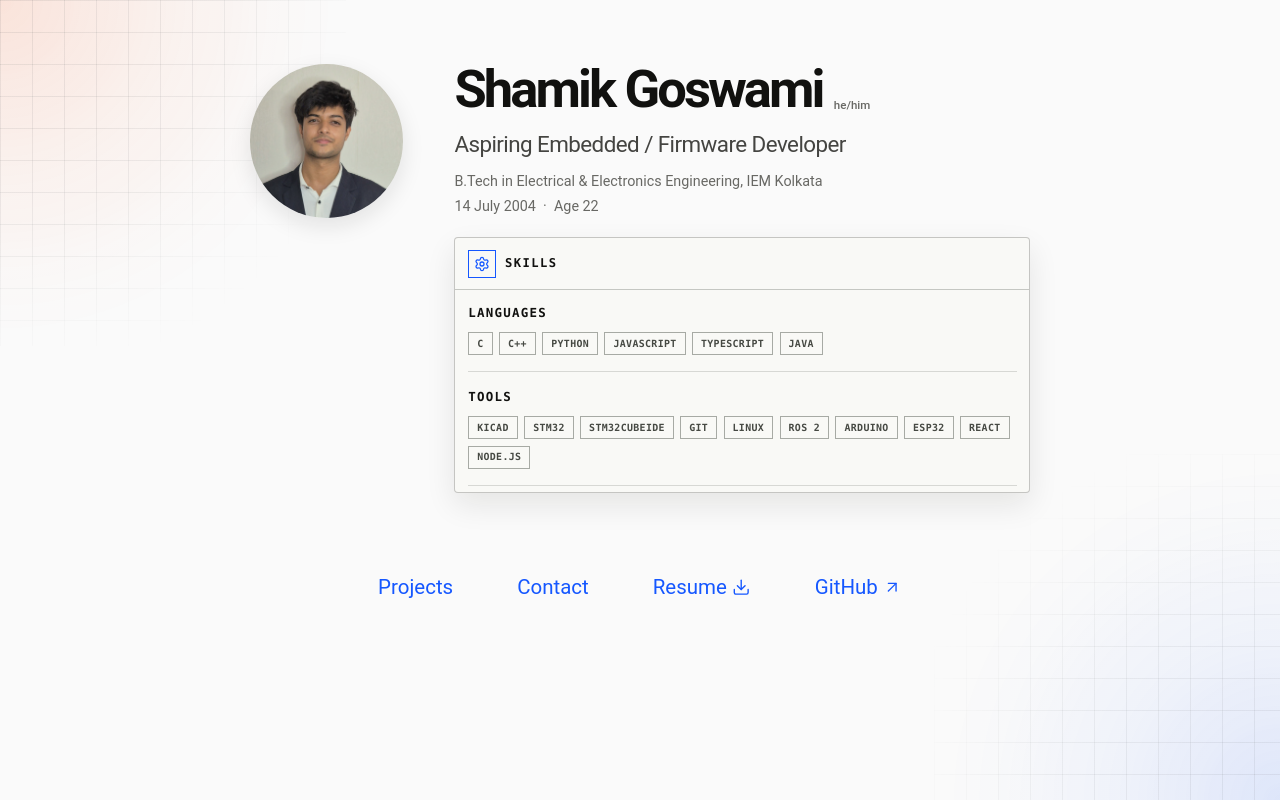
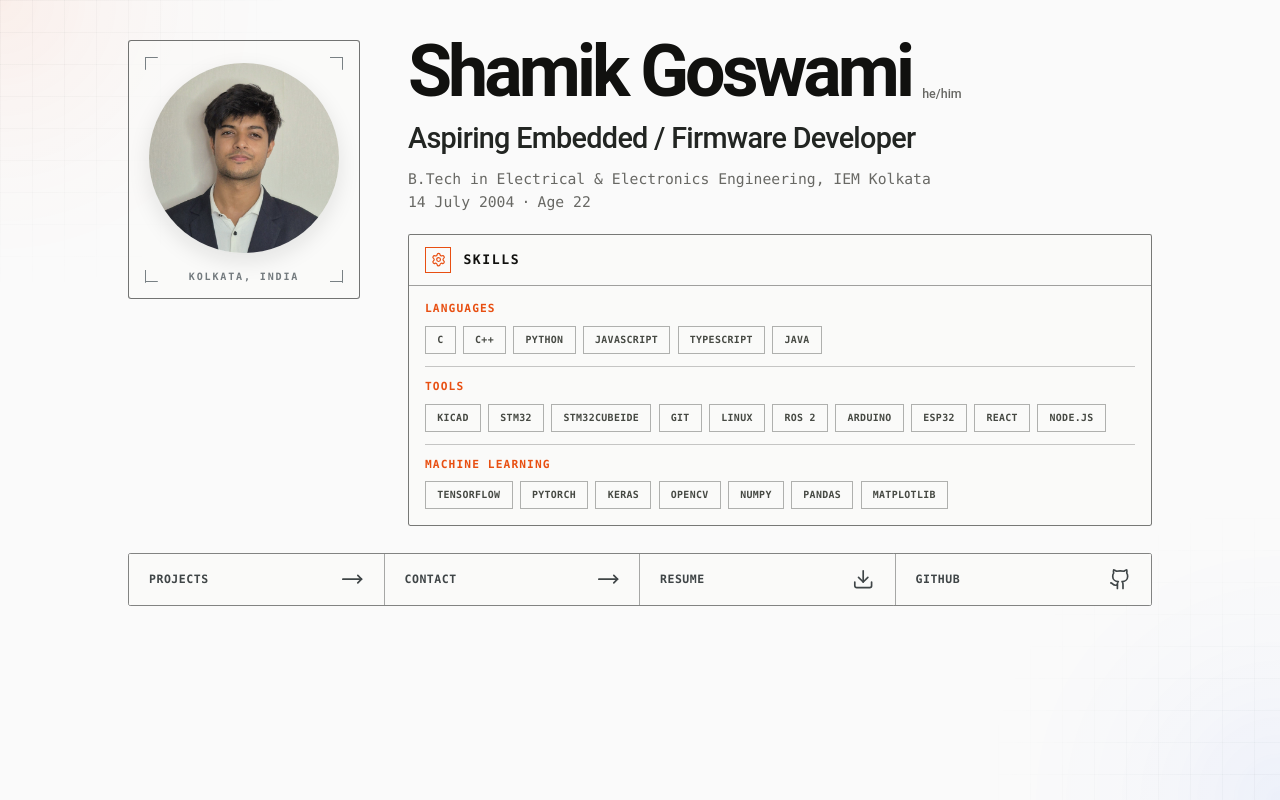
Before and after one commit to shamikspeare/portfolio, a React (Vite) app in the folder client/: page / in a window 1280 px wide. Built offline with nearby package versions, Linux system fonts and the light colour scheme.

Commit message:
Refine responsive portfolio layout and navigation styling

```diff
--- a/client/src/index.css
+++ b/client/src/index.css
@@ -49,7 +49,7 @@ body,
 
 body {
   margin: 0;
-  min-width: 320px;
+  min-width: 280px;
   color: var(--ink);
   background: var(--paper);
 }
@@ -69,33 +69,33 @@ a { color: inherit; text-decoration: none; }
   content: "";
   position: fixed;
   z-index: 0;
-  width: clamp(16rem, 27vw, 25rem);
+  width: clamp(12rem, 22vw, 19rem);
   aspect-ratio: 1;
   pointer-events: none;
-  background-size: 32px 32px, 32px 32px, 100% 100%;
-  background-repeat: repeat, repeat, no-repeat;
 }
 
 .site-shell::before {
   top: 0;
   left: 0;
   background-image:
-    linear-gradient(rgba(68, 72, 76, 0.10) 1px, transparent 1px),
-    linear-gradient(90deg, rgba(68, 72, 76, 0.10) 1px, transparent 1px),
-    radial-gradient(circle at top left, rgba(255, 90, 25, 0.14), transparent 70%);
-  -webkit-mask-image: radial-gradient(circle at top left, #000 0%, rgba(0, 0, 0, 0.72) 48%, transparent 78%);
-  mask-image: radial-gradient(circle at top left, #000 0%, rgba(0, 0, 0, 0.72) 48%, transparent 78%);
+    radial-gradient(circle at top left, rgba(255, 90, 25, 0.07), transparent 70%),
+    linear-gradient(rgba(69, 78, 82, 0.045) 1px, transparent 1px),
+    linear-gradient(90deg, rgba(69, 78, 82, 0.045) 1px, transparent 1px);
+  background-size: 100% 100%, 32px 32px, 32px 32px;
+  -webkit-mask-image: radial-gradient(circle at top left, #000 0%, rgba(0, 0, 0, 0.55) 46%, transparent 76%);
+  mask-image: radial-gradient(circle at top left, #000 0%, rgba(0, 0, 0, 0.55) 46%, transparent 76%);
 }
 
 .site-shell::after {
   right: 0;
   bottom: 0;
   background-image:
-    linear-gradient(rgba(68, 72, 76, 0.09) 1px, transparent 1px),
-    linear-gradient(90deg, rgba(68, 72, 76, 0.09) 1px, transparent 1px),
-    radial-gradient(circle at bottom right, rgba(21, 87, 255, 0.12), transparent 70%);
-  -webkit-mask-image: radial-gradient(circle at bottom right, #000 0%, rgba(0, 0, 0, 0.68) 48%, transparent 78%);
-  mask-image: radial-gradient(circle at bottom right, #000 0%, rgba(0, 0, 0, 0.68) 48%, transparent 78%);
+    radial-gradient(circle at bottom right, rgba(21, 87, 255, 0.06), transparent 70%),
+    linear-gradient(rgba(69, 78, 82, 0.04) 1px, transparent 1px),
+    linear-gradient(90deg, rgba(69, 78, 82, 0.04) 1px, transparent 1px);
+  background-size: 100% 100%, 32px 32px, 32px 32px;
+  -webkit-mask-image: radial-gradient(circle at bottom right, #000 0%, rgba(0, 0, 0, 0.5) 46%, transparent 76%);
+  mask-image: radial-gradient(circle at bottom right, #000 0%, rgba(0, 0, 0, 0.5) 46%, transparent 76%);
 }
 
 .hero {
@@ -121,6 +121,12 @@ a { color: inherit; text-decoration: none; }
   gap: clamp(1.75rem, 4vw, 3.75rem);
   animation: reveal 0.8s cubic-bezier(.2, .75, .2, 1) both;
 }
+
+.profile-card {
+  flex: 0 0 auto;
+}
+
+.profile-location { display: none; }
 
 .hero-copy {
   min-width: 0;
@@ -319,7 +325,7 @@ a { color: inherit; text-decoration: none; }
 
 .skill-group h2 {
   margin: 0 0 0.55rem;
-  color: #11110f;
+  color: #e84f12;
   font-family: ui-monospace, SFMono-Regular, Menlo, Monaco, Consolas, monospace;
   font-size: 0.64rem;
   font-weight: 800;
@@ -357,6 +363,17 @@ a { color: inherit; text-decoration: none; }
 .hero-nav svg {
   width: 0.9em;
   height: 0.9em;
+}
+
+.hero-nav .nav-long-arrow {
+  width: 1.4rem;
+  height: 1.4rem;
+}
+
+.hero-nav .nav-action-icon {
+  width: 1.4rem;
+  height: 1.4rem;
+  flex: 0 0 auto;
 }
 
 .hero-nav a:focus,
@@ -720,15 +737,196 @@ a { color: inherit; text-decoration: none; }
   to { opacity: 1; transform: translateY(0); }
 }
 
-@media (min-width: 641px) {
-  .skill-group h2 { font-size: 0.78rem; }
-
+@media (min-width: 900px) {
   .hero {
+    align-items: center;
     justify-content: flex-start;
-    padding-top: 8vh;
-    padding-bottom: clamp(4rem, 10vh, 8rem);
+    padding: clamp(2rem, 5vh, 3.25rem) clamp(1.5rem, 5vw, 5rem) 2.25rem;
   }
 
+  .hero-intro {
+    width: min(100%, 64rem);
+    display: grid;
+    grid-template-columns: minmax(13rem, 14.5rem) minmax(0, 1fr);
+    gap: clamp(2rem, 4vw, 3rem);
+    align-items: start;
+  }
+
+  .profile-card {
+    position: relative;
+    width: 100%;
+    padding: 1.35rem 1.15rem 0.9rem;
+    border: 1px solid rgba(31, 33, 31, 0.62);
+    border-radius: 0.2rem;
+    background:
+      linear-gradient(#788084, #788084) 1rem 1rem / 0.8rem 1px no-repeat,
+      linear-gradient(#788084, #788084) 1rem 1rem / 1px 0.8rem no-repeat,
+      linear-gradient(#788084, #788084) calc(100% - 1rem) 1rem / 0.8rem 1px no-repeat,
+      linear-gradient(#788084, #788084) calc(100% - 1rem) 1rem / 1px 0.8rem no-repeat,
+      linear-gradient(#788084, #788084) 1rem calc(100% - 1rem) / 0.8rem 1px no-repeat,
+      linear-gradient(#788084, #788084) 1rem calc(100% - 1rem) / 1px 0.8rem no-repeat,
+      linear-gradient(#788084, #788084) calc(100% - 1rem) calc(100% - 1rem) / 0.8rem 1px no-repeat,
+      linear-gradient(#788084, #788084) calc(100% - 1rem) calc(100% - 1rem) / 1px 0.8rem no-repeat,
+      rgba(250, 250, 248, 0.68);
+  }
+
+  .profile-card .hero-photo {
+    width: 100%;
+    max-width: 11.9rem;
+    margin-inline: auto;
+  }
+
+  .profile-location {
+    display: block;
+    margin: 1rem 0 0;
+    color: #737a7e;
+    font-family: ui-monospace, SFMono-Regular, Menlo, Monaco, Consolas, monospace;
+    font-size: 0.63rem;
+    font-weight: 650;
+    letter-spacing: 0.18em;
+    text-align: center;
+    text-transform: uppercase;
+  }
+
+  .hero-copy {
+    max-width: none;
+    flex: none;
+  }
+
+  .hero-copy h1 {
+    font-size: clamp(3.5rem, 5.6vw, 5rem);
+    font-weight: 760;
+    line-height: 0.9;
+  }
+
+  .pronouns {
+    padding-bottom: 0.28rem;
+    font-size: 0.78rem;
+  }
+
+  .hero-role {
+    margin: 0.75rem 0 0.55rem;
+    color: #222522;
+    font-size: clamp(1.35rem, 2.25vw, 2rem);
+    font-weight: 560;
+  }
+
+  .hero-meta {
+    gap: 0.25rem;
+    font-family: ui-monospace, SFMono-Regular, Menlo, Monaco, Consolas, monospace;
+    font-size: clamp(0.76rem, 1.15vw, 0.98rem);
+    line-height: 1.35;
+  }
+
+  .skills-browser,
+  .skills-browser.is-open {
+    width: 100%;
+    margin-top: 1.35rem;
+    border-color: rgba(31, 33, 31, 0.6);
+    border-radius: 0.15rem;
+    background: rgba(250, 250, 248, 0.72);
+    box-shadow: none;
+  }
+
+  .skills-heading {
+    min-height: 3.2rem;
+    padding: 0.7rem 1rem;
+    border-bottom-color: rgba(31, 33, 31, 0.42);
+  }
+
+  .skills-heading-label { gap: 0.75rem; }
+
+  .skills-icon {
+    width: 1.65rem;
+    height: 1.65rem;
+    border: 1px solid #e84f12;
+    color: #e84f12;
+    background: transparent;
+  }
+
+  .skills-icon svg {
+    display: block;
+    width: 0.95rem;
+    height: 0.95rem;
+  }
+
+  .skills-title { font-size: 0.82rem; }
+
+  .skills-browser.is-open .skills-content {
+    max-height: 24rem;
+    overflow: visible;
+    padding: 0.95rem 1rem 1rem;
+  }
+
+  .skill-group + .skill-group {
+    margin-top: 0.75rem;
+    padding-top: 0.75rem;
+    border-top-color: rgba(31, 33, 31, 0.24);
+  }
+
+  .skill-group h2 {
+    margin-bottom: 0.5rem;
+    font-size: 0.7rem;
+  }
+
+  .skill-pills { gap: 0.45rem; }
+
+  .skill-pills span {
+    padding: 0.5rem 0.7rem;
+    border-color: rgba(31, 33, 31, 0.34);
+    font-size: 0.62rem;
+  }
+
+  .hero-nav {
+    width: min(100%, 64rem);
+    display: grid;
+    grid-template-columns: repeat(4, minmax(0, 1fr));
+    gap: 0;
+    margin-top: 1.65rem;
+    border: 1px solid rgba(31, 33, 31, 0.55);
+    border-radius: 0.15rem;
+  }
+
+  .hero-nav a,
+  .hero-nav button {
+    width: 100%;
+    min-height: 3.2rem;
+    justify-content: space-between;
+    padding: 0.85rem 1.25rem;
+    border-right: 1px solid rgba(31, 33, 31, 0.38);
+    color: #3f4547;
+    font-family: ui-monospace, SFMono-Regular, Menlo, Monaco, Consolas, monospace;
+    font-size: 0.72rem;
+    font-weight: 750;
+    letter-spacing: 0.045em;
+    text-transform: uppercase;
+    transition: color 180ms ease, background-color 180ms ease;
+  }
+
+  .hero-nav > :last-child { border-right: 0; }
+
+  .hero-nav a:hover,
+  .hero-nav button:hover {
+    color: #fff;
+    background: #1f211f;
+    transform: none;
+  }
+
+  .hero-nav a svg,
+  .hero-nav button svg {
+    transition: transform 180ms ease;
+  }
+
+  .hero-nav a:hover svg,
+  .hero-nav button:hover svg {
+    transform: translateX(0.18rem);
+  }
+
+  .hero-nav .nav-toggle.is-active {
+    border-bottom: 0;
+    color: #fff;
+    background: #e84f12;
+  }
 }
 
 @media (min-width: 768px) {
@@ -804,19 +1002,14 @@ a { color: inherit; text-decoration: none; }
   }
 }
 
-@media (max-width: 640px) {
+@media (max-width: 899px) {
+  .site-shell {
+    background-image: none;
+  }
+
   .site-shell::before,
   .site-shell::after {
-    background-size: 100% 100%;
-    background-repeat: no-repeat;
-  }
-
-  .site-shell::before {
-    background-image: radial-gradient(circle at top left, rgba(255, 90, 25, 0.09), transparent 70%);
-  }
-
-  .site-shell::after {
-    background-image: radial-gradient(circle at bottom right, rgba(21, 87, 255, 0.08), transparent 70%);
+    display: none;
   }
 
   .hero {
@@ -824,13 +1017,15 @@ a { color: inherit; text-decoration: none; }
     align-items: stretch;
     justify-content: flex-start;
     padding:
-      max(2.5rem, env(safe-area-inset-top))
-      1rem
-      max(3rem, env(safe-area-inset-bottom));
+      max(2rem, env(safe-area-inset-top))
+      max(1rem, env(safe-area-inset-left))
+      max(3rem, env(safe-area-inset-bottom))
+      max(1rem, env(safe-area-inset-right));
   }
 
   .hero-intro {
-    width: 100%;
+    width: min(100%, 40rem);
+    margin-inline: auto;
     flex-direction: column;
     align-items: flex-start;
     justify-content: flex-start;
@@ -844,7 +1039,10 @@ a { color: inherit; text-decoration: none; }
     box-shadow: var(--photo-shadow);
   }
 
-  .hero-copy { width: 100%; }
+  .hero-copy {
+    width: 100%;
+    max-width: none;
+  }
 
   .hero-copy h1 {
     max-width: none;
@@ -881,8 +1079,8 @@ a { color: inherit; text-decoration: none; }
 
   .skills-browser,
   .skills-browser.is-open {
-    width: min(100%, 20rem);
-    max-width: 20rem;
+    width: 100%;
+    max-width: none;
     margin: 1.15rem 0 0;
     border-radius: 0.25rem;
   }
@@ -915,7 +1113,8 @@ a { color: inherit; text-decoration: none; }
   }
 
   .skills-browser.is-open .skills-content {
-    max-height: 12rem;
+    max-height: 36rem;
+    overflow: visible;
     padding: 0.7rem 0.65rem 0.8rem;
   }
 
@@ -930,18 +1129,42 @@ a { color: inherit; text-decoration: none; }
   }
 
   .hero-nav {
+    width: min(100%, 40rem);
+    display: grid;
+    grid-template-columns: repeat(2, minmax(0, 1fr));
+    gap: 0.5rem;
+    margin-top: 1.5rem;
+    margin-inline: auto;
+  }
+
+  .hero-nav a,
+  .hero-nav button {
     width: 100%;
-    display: grid;
-    grid-template-columns: repeat(4, minmax(0, 1fr));
-    justify-items: center;
-    gap: 0.35rem;
-    margin-top: 2rem;
+    min-width: 0;
+    min-height: 3.2rem;
+    justify-content: space-between;
+    padding: 0.7rem 0.75rem;
+    border: 1px solid rgba(31, 33, 31, 0.32);
+    color: #3f4547;
+    background: rgba(250, 250, 248, 0.72);
+    font-family: ui-monospace, SFMono-Regular, Menlo, Monaco, Consolas, monospace;
+    font-size: clamp(0.66rem, 3vw, 0.76rem);
+    font-weight: 750;
+    letter-spacing: 0.035em;
+    text-transform: uppercase;
+  }
+
+  .hero-nav .nav-toggle.is-active {
+    border: 1px solid #e84f12;
+    color: #fff;
+    background: #e84f12;
   }
 
   .contact-panel-shell,
   .projects-panel-shell {
-    width: 100%;
-    max-width: none;
+    width: min(100%, 40rem);
+    max-width: 40rem;
+    margin-inline: auto;
   }
 
   .contact-panel-shell.is-open,
@@ -1048,6 +1271,30 @@ a { color: inherit; text-decoration: none; }
   }
 }
 
+@media (max-width: 359px) {
+  .hero {
+    padding-inline: 0.75rem;
+  }
+
+  .hero-copy h1 {
+    font-size: clamp(1.62rem, 8.2vw, 1.85rem);
+  }
+
+  .hero-nav {
+    gap: 0.4rem;
+  }
+
+  .hero-nav a,
+  .hero-nav button {
+    padding-inline: 0.6rem;
+    font-size: 0.64rem;
+  }
+
+  .project-card h2 {
+    font-size: clamp(1.55rem, 8.6vw, 2rem);
+  }
+}
+
 @media (prefers-reduced-motion: reduce) {
   *, *::before, *::after {
     animation-duration: 0.01ms !important;
--- a/client/src/pages/Home.jsx
+++ b/client/src/pages/Home.jsx
@@ -1,5 +1,5 @@
 import { useState } from "react";
-import { ArrowUpRight, Download, Github, Settings } from "lucide-react";
+import { ArrowUpRight, Download, Github, MoveRight, Settings } from "lucide-react";
 import profilePhoto from "../assets/LINKEDIN PP 2.jpg";
 import bmsThumbnail from "../assets/bms_thumbnail.webp";
 import flashProject from "../assets/flashproject.webp";
@@ -32,12 +32,15 @@ const Home = () => {
     <main className="site-shell">
       <section className="hero" aria-labelledby="hero-title">
         <div className="hero-intro">
+          <aside className="profile-card" aria-label="Profile photo and location">
             <img
               className="hero-photo"
               src={profilePhoto}
               alt="Shamik Goswami"
               draggable="false"
             />
+            <p className="profile-location">Kolkata, India</p>
+          </aside>
 
           <div className="hero-copy">
             <div className="hero-name-row">
@@ -89,7 +92,8 @@ const Home = () => {
             aria-controls="projects-panel"
             onClick={() => toggleSection("projects")}
           >
-            Projects
+            <span>Projects</span>
+            <MoveRight className="nav-long-arrow" size={21} strokeWidth={1.8} aria-hidden="true" />
           </button>
           <button
             type="button"
@@ -98,20 +102,23 @@ const Home = () => {
             aria-controls="contact-panel"
             onClick={() => toggleSection("contact")}
           >
-            Contact
+            <span>Contact</span>
+            <MoveRight className="nav-long-arrow" size={21} strokeWidth={1.8} aria-hidden="true" />
           </button>
           <a
             href="mailto:gshamik14@gmail.com?subject=Resume%20request"
             aria-label="Request Shamik's resume by email"
           >
-            Resume <Download size={17} strokeWidth={1.8} />
+            <span>Resume</span>
+            <Download className="nav-action-icon" size={23} strokeWidth={1.8} aria-hidden="true" />
           </a>
           <a
             href="https://github.com/shamikspeare"
             target="_blank"
             rel="noopener noreferrer"
           >
-            GitHub <ArrowUpRight size={17} strokeWidth={1.8} />
+            <span>GitHub</span>
+            <Github className="nav-action-icon" size={23} strokeWidth={1.8} aria-hidden="true" />
           </a>
         </nav>
 
```
Lines whose indentation alone changed are shown as unchanged.
